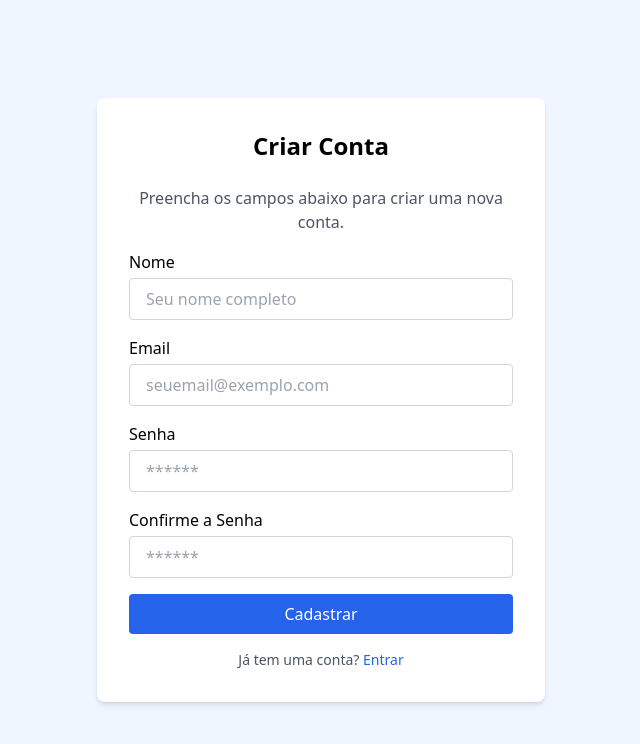
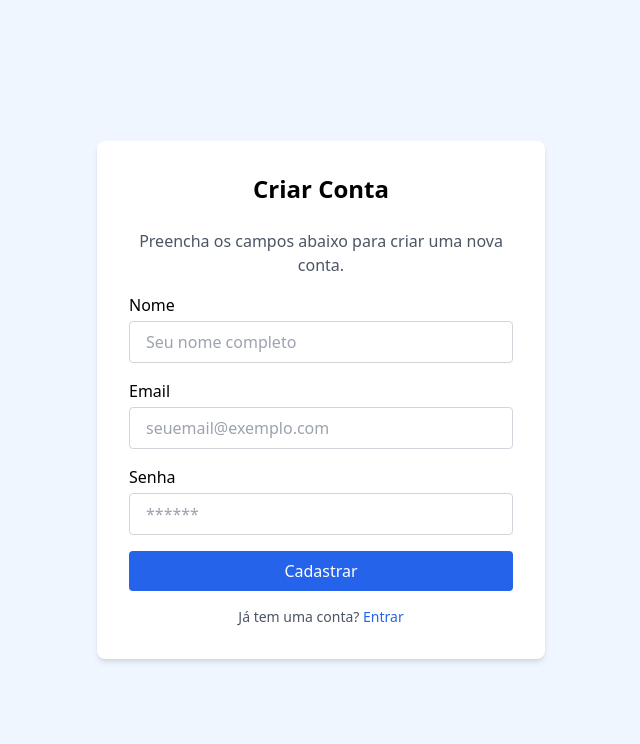
Before and after one commit to diogo-lima-flooxai/diogo-lima-flooxai-HospitalVolunteers-frontend, a React (Create React App) app: page /register in a window 1280 px wide. Shown: the top 744 px of the page, without its empty margins (319-959 px from the left). Built offline with nearby package versions, Linux system fonts and the light colour scheme.

Commit message:
feat: add prompt to fields to validate if a record already exists

```diff
--- a/src/Pages/Home/Register.jsx
+++ b/src/Pages/Home/Register.jsx
@@ -7,7 +7,6 @@ const Register = () => {
     name: "",
     email: "",
     password: "",
-    confirmPassword: "",
   });
 
   const handleChange = (e) => {
@@ -18,20 +17,25 @@ const Register = () => {
     e.preventDefault();
 
     try {
-        const response = await axios.post("http://localhost:3001/api/voluntarios", form)
-        alert("Conta criada com sucesso!");
-        console.log(response.data);
-        setForm({
-          name: "",
-          email: "",
-          password: "",
-          confirmPassword: "",
-        });
-    } catch (error){
-        console.error("Erro ao criar conta:", error);
-        alert("Erro ao criar conta. Por favor, tente novamente.");
+      const response = await axios.post("http://localhost:3001/api/register", {
+        name: form.name,
+        email: form.email,
+        password: form.password,
+      });
+    } catch (error) {
+      const msg = error?.response?.data?.error;
+
+      if (msg === "Email já cadastrado.") {
+        alert("Erro: Email já cadastrado.");
+      } else if (msg === "Nome já cadastrado.") {
+        alert("Erro: Nome já cadastrado.");
+      } else if (msg === "Senha já cadastrada.") {
+        alert("Erro: Senha já cadastrada.");
+      } else {
+        alert("Erro ao criar conta. Tente novamente.");
+      }
     }
-  }
+  };
 
   return (
     <div className="min-h-screen bg-blue-50 flex items-center justify-center">
@@ -77,18 +81,6 @@ const Register = () => {
               required
             />
           </div>
-          <div>
-            <label className="block mb-1">Confirme a Senha</label>
-            <input
-              type="password"
-              name="confirmPassword"
-              value={form.confirmPassword}
-              onChange={handleChange}
-              className="w-full border border-gray-300 px-4 py-2 rounded focus:outline-none focus:ring focus:ring-blue-200"
-              placeholder="******"
-              required
-            />
-          </div>
           <button
             type="submit"
             className="w-full bg-blue-600 text-white py-2 rounded hover:bg-blue-700 transition"
```
